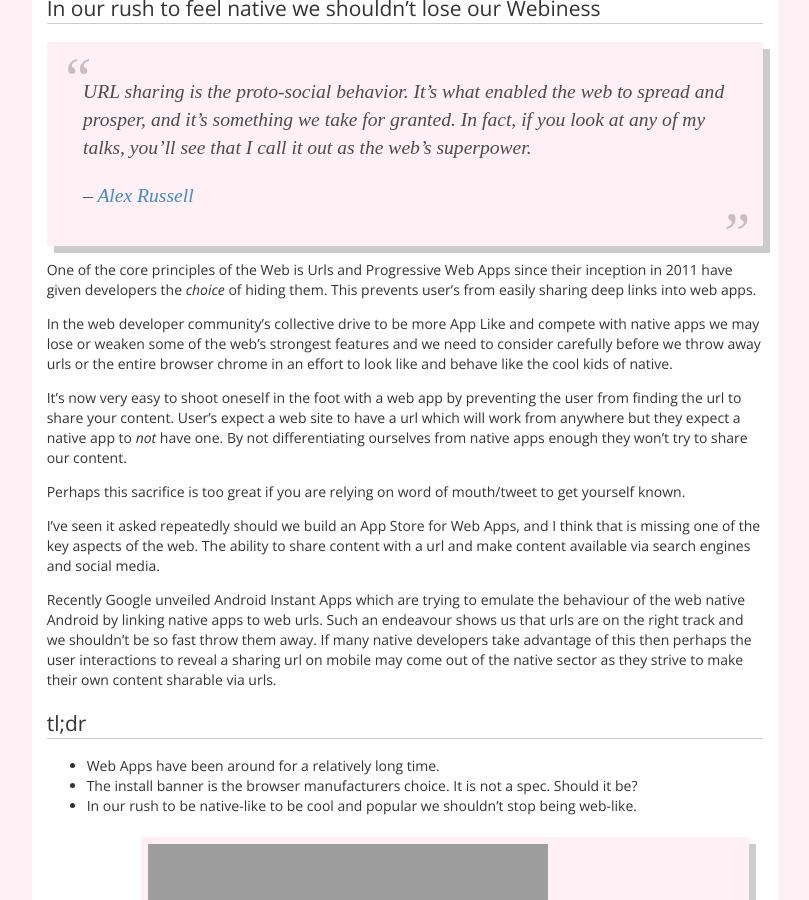
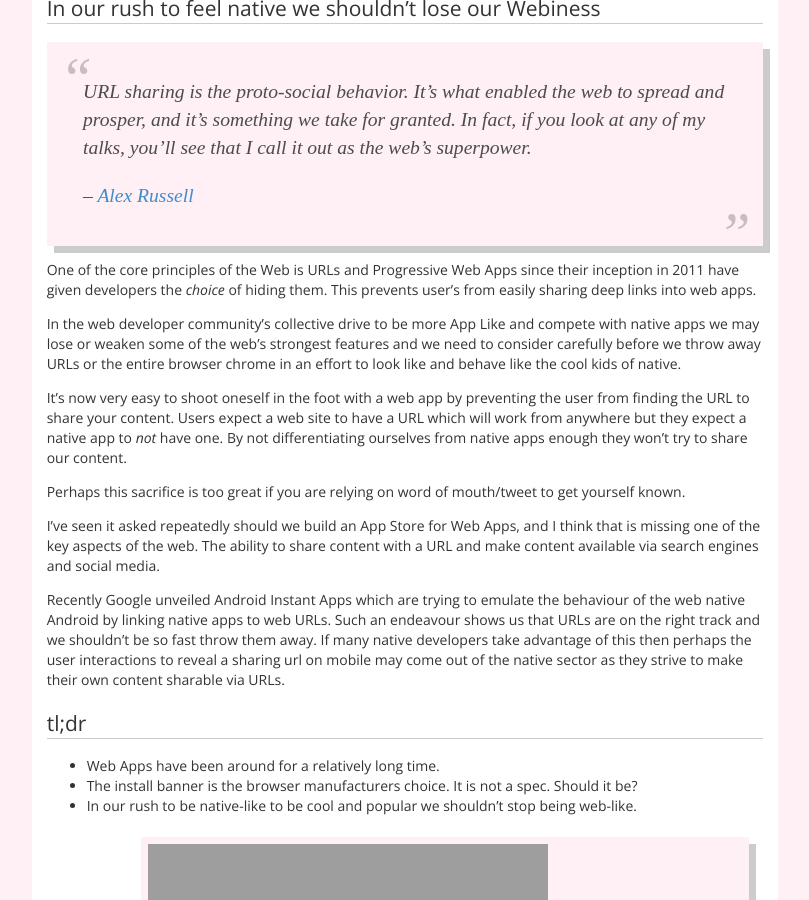
Before and after one commit to AdaRoseCannon/adarosecannon.github.io, a Jekyll site: the page built from _posts/2016-06-01-yet-another-progressive-webapp-post.md, in a window 1280 px wide and 900 px high, scrolled down 2771 px. Shown: the whole window, without its empty margins (395-1204 px from the left). Built offline with Jekyll 4.4.1, drawn with Linux system fonts in a browser that asks for light colours; comment, search, counter and statistics services are not loaded; some of the changed text lies outside the part shown.

Commit message:
A few capitalization and grammar fixes (#16)

```diff
--- a/_posts/2016-06-01-yet-another-progressive-webapp-post.md
+++ b/_posts/2016-06-01-yet-another-progressive-webapp-post.md
@@ -61,18 +61,18 @@ One of the problems Web Apps have is that users don't know to look for the 'add
 If your web app meets Chrome's requirements of a 'Progressive Web App' The install banner prompt is displayed to get around this, it is not a spec, it is implemented at the browser developer's discretion. In the case of Chrome it encourages web app developers to build using newer Web Technology such as Service Workers and Web App manifest.
 It is great because it encourages the building of Web Apps as opposed to native by greatly reducing the barrier to getting your company's app on the user's home screen.
 
-The issue I have with this is that the basis for what chrome defines as a Web App is based upon a set of technology rather than a set of features. e.g. It judges based on service worker as opposed to whether an web app can provide useful data when offline.
+The issue I have with this is that the basis for what Chrome defines as a Web App is based upon a set of technology rather than a set of features. e.g. It judges based on Service Worker as opposed to whether an web app can provide useful data when offline.
 
->> You do not need a service worker to be offline and conversely not every site with a service worker works well offline.
+>> You do not need a Service Worker to be offline and conversely not every site with a Service Worker works well offline.
 
 The features I listed in the section above aren't exclusive to these new technology Google requires to be defined as a 'Progressive Web App' though, the [FT web app](https://app.ft.com) has been doing offline and installability this with flair since 2012. It supports older platforms and was even on old Android devices via a thin wrapper. If you see an iPhone user with the FT App on the phone they will have installed it via 'add to homescreen'. We are not in the app store.
 
-A service worker is very powerful but is not applicable to everyone, many commercial applications need to support platforms which do not support the newer Web App related technology, such as iOS Safari or Android 2.3
+A Service Worker is very powerful but is not applicable to everyone, many commercial applications need to support platforms which do not support the newer Web App related technology, such as iOS Safari or Android 2.3
 
 This means that in order to work offline with this constraint you need to use an AppCache Manifest, the AppCache manifest is a horrible thing to develop with but it has extremely wide support.
 
 <div class="notebene">
-<p>if you are building a web site today and are wondering if you should use AppCache over Service workers to increase offline support. Don't. Although the service worker will play nicely with an AppCache being present by taking control if one is there. AppCache forces you to do horrendous things with your page navigation to work correctly.</p>
+<p>If you are building a web site today and are wondering if you should use AppCache over Service workers to increase offline support. Don't. Although the Service Worker will play nicely with an AppCache being present by taking control if one is there. AppCache forces you to do horrendous things with your page navigation to work correctly.</p>
 <p>When the FT was working with AppCache we served a minimal bootstrap via AppCache and the rest was loaded from Local Storage or IndexedDB due to the difficulty in dealing with it.</p>
 <p>If you already have an app with AppCache which works but want to progress to a Service Worker then you can use <a href="https://github.com/GoogleChrome/sw-helpers">sw-appcache-behavior</a></p></div>
 
@@ -80,8 +80,7 @@ Because the browser sniffs technology rather than user experience I don't think
 I feel that the prompt to add to homescreen should be something a web site requests the browser to show and not something it sniffs out itself. Perhaps by lowering the bar and only requiring a Web App manifest and a number of distinct visits.
 Of course it is not a spec and it is entirely Chrome's decision to add the banner in the first place, without there would be no prompt at all.
 
-It feels to me Google's Chrome team put the prompt there as a carrot to encourage a good user experience through the sniffing of the technology used.
-I feel a more precise carrot would be for their popular search engine to perhaps to improve search rankings based upon the content provided between online and offline. Thus encouraging wider offline support. It could also flag up Progressive Web Apps in the search results via judging how app-like the web site is using it's own metrics such as the user experience metrics from [PageSpeed Insights](https://developers.google.com/speed/pagespeed/insights/).
+It feels to me Google's Chrome team put the prompt there as a carrot to encourage a good user experience through the sniffing of the technology used. I feel a more precise carrot would be for their popular search engine to perhaps to improve search rankings based upon the content provided between online and offline. Thus encouraging wider offline support. It could also flag up Progressive Web Apps in the search results via judging how app-like the web site is using it's own metrics such as the user experience metrics from [PageSpeed Insights](https://developers.google.com/speed/pagespeed/insights/).
 
 But it has raised the question should browsers themselves do more to promote Web Apps.
 
@@ -91,19 +90,17 @@ But it has raised the question should browsers themselves do more to promote Web
 >>
 >> -- [Alex Russell](https://infrequently.org/2016/05/not-the-post-i-wanted-to-be-writing/)
 
-One of the core principles of the Web is Urls and Progressive Web Apps since their inception in 2011 have given developers the *choice* of hiding them. This prevents user's from easily sharing deep links into web apps.
+One of the core principles of the Web is URLs and Progressive Web Apps since their inception in 2011 have given developers the *choice* of hiding them. This prevents user's from easily sharing deep links into web apps.
 
-In the web developer community's collective drive to be more App Like and compete with native apps we may lose or weaken some of the web's strongest features and we need to consider carefully before we throw away urls or the entire browser chrome in an effort to look like and behave like the cool kids of native.
+In the web developer community's collective drive to be more App Like and compete with native apps we may lose or weaken some of the web's strongest features and we need to consider carefully before we throw away URLs or the entire browser chrome in an effort to look like and behave like the cool kids of native.
 
-It's now very easy to shoot oneself in the foot with a web app by preventing the user from finding the url to share your content. User's expect a web site to have a url which will work from anywhere but they expect a native app to _not_ have one. By not differentiating ourselves from native apps enough they won't try to share our content.
+It's now very easy to shoot oneself in the foot with a web app by preventing the user from finding the URL to share your content. Users expect a web site to have a URL which will work from anywhere but they expect a native app to _not_ have one. By not differentiating ourselves from native apps enough they won't try to share our content.
 
 Perhaps this sacrifice is too great if you are relying on word of mouth/tweet to get yourself known.
 
-I've seen it asked repeatedly should we build an App Store for Web Apps, and I think that is missing one of the key aspects of the web. The ability to share content with a url and make content available via search engines and social media.
+I've seen it asked repeatedly should we build an App Store for Web Apps, and I think that is missing one of the key aspects of the web. The ability to share content with a URL and make content available via search engines and social media.
 
-Recently Google unveiled Android Instant Apps which are trying to emulate the behaviour of the web native Android by linking native apps to web urls.
-Such an endeavour shows us that urls are on the right track and we shouldn't be so fast throw them away.
-If many native developers take advantage of this then perhaps the user interactions to reveal a sharing url on mobile may come out of the native sector as they strive to make their own content sharable via urls.
+Recently Google unveiled Android Instant Apps which are trying to emulate the behaviour of the web native Android by linking native apps to web URLs. Such an endeavour shows us that URLs are on the right track and we shouldn't be so fast throw them away. If many native developers take advantage of this then perhaps the user interactions to reveal a sharing url on mobile may come out of the native sector as they strive to make their own content sharable via URLs.
 
 ## tl;dr
 
```
